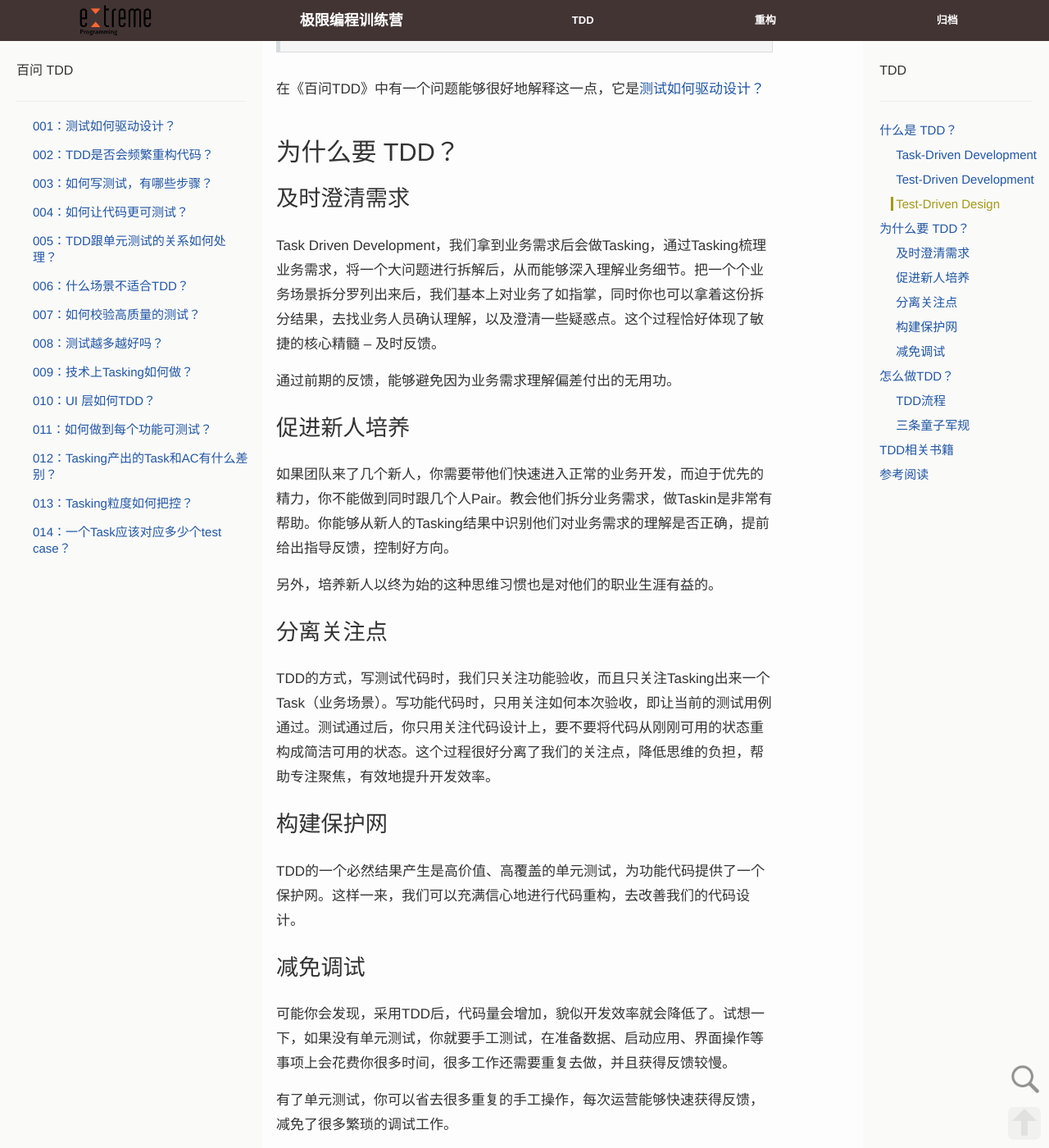
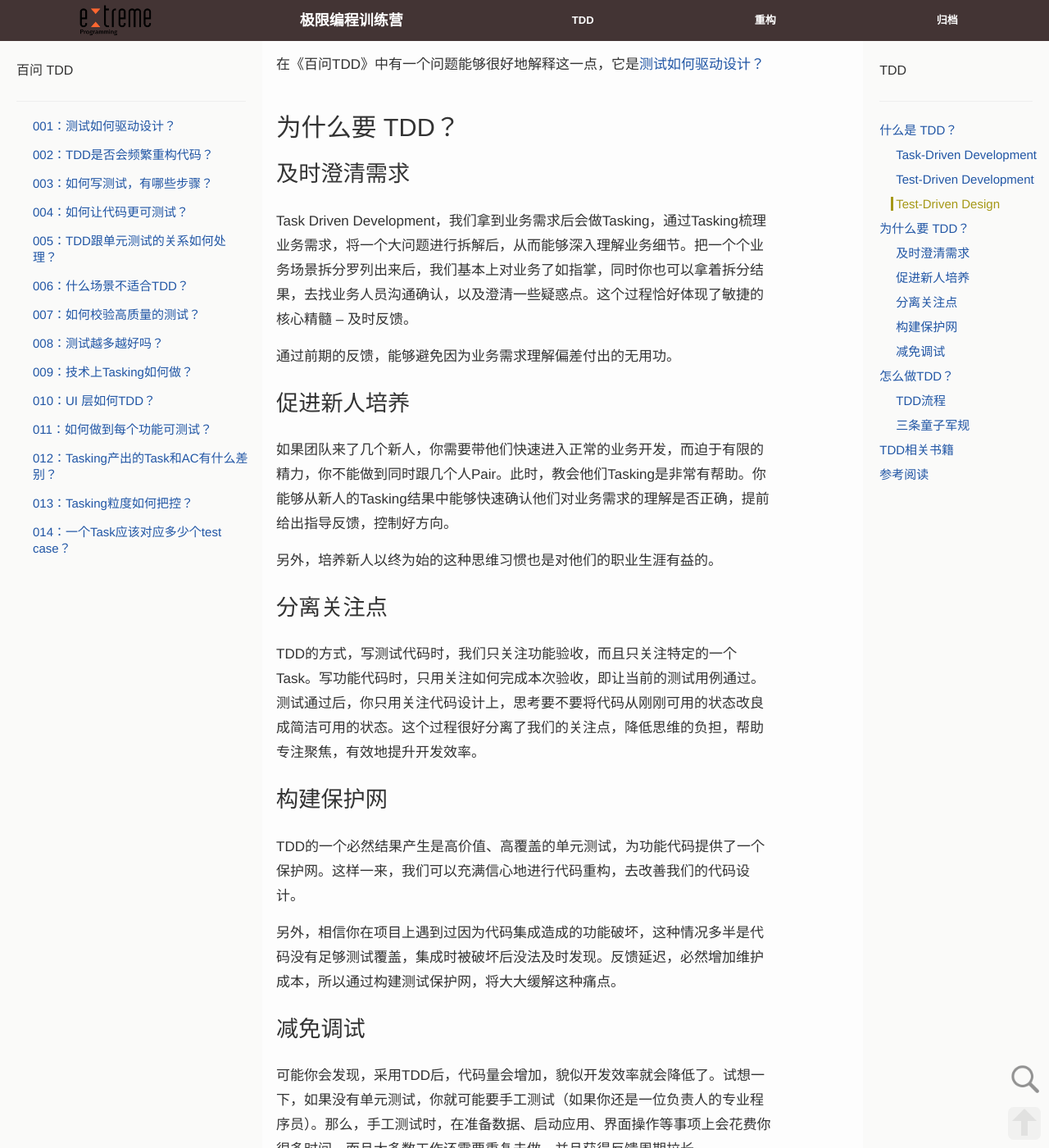
Before and after one commit to xp-bootcamp/xp-bootcamp.github.io, a Jekyll site: the page built from page/01-tdd.md, in a window 1280 px wide and 1400 px high, scrolled down 3798 px. Shown: the whole window at 82% size. Built offline with Jekyll 4.4.1, drawn with Linux system fonts in a browser that asks for light colours; nearby versions of some CDN libraries; comment, search, counter and statistics services are not loaded; a style sheet for code colours, icons or effects is not loaded; some of the changed text lies outside the part shown.

Commit message:
Update tdd
Signed-off-by: Yuan Shenjian <sjyuan@thoughtworks.com>

````diff
--- a/page/01-tdd.md
+++ b/page/01-tdd.md
@@ -54,7 +54,7 @@
 
 
 ### Test-Driven Development
-测试驱动开发，有了上一步Tasking过程中，拆分好的一系列Task，经过一些沟通澄清之后，就可以将这些Task翻译成测试。在翻译的过程中需要注意的一个核心点是 -- 保持业务概念的统一（统一语言的应用）。如何理解这一点呢，来个看一个Task：
+上一步Tasking拆分好的一系列Task，经过沟通澄清之后，就可以将这些Task翻译成测试。在翻译的过程中需要注意的一个核心点是 -- 保持业务概念的统一（统一语言的应用）。如何理解这一点呢，来个看一个Task：
 
 > Given 一个有空位的停车场，When 停车，Then 停车成功，返回一张票据
 
@@ -71,7 +71,7 @@
 ```
 在上述测试代码中，car和ticket都是用了字符串来表示（基本类型偏执），车和票据这两个业务概念没有体现出来，建议是使用`Car`和`Ticket`来代替这两个业务概念。
 
-极限的TDD中，会将以终为始运用到极限。提倡在写测试用力的时候，先写断言，然后一步一步往前倒逼驱动出来测试代码，比如上述的例子，经历的过程如下：
+极限的TDD，会将以终为始的思维运用到极致。它提倡在写测试用例的时候，先写断言，然后一步一步往前倒逼驱动出来测试代码，比如上述的例子，经历的过程如下：
 
 ```java
 {
@@ -116,28 +116,30 @@
 
 
 ### 及时澄清需求
-Task Driven Development，我们拿到业务需求后会做Tasking，通过Tasking梳理业务需求，将一个大问题进行拆解后，从而能够深入理解业务细节。把一个个业务场景拆分罗列出来后，我们基本上对业务了如指掌，同时你也可以拿着这份拆分结果，去找业务人员确认理解，以及澄清一些疑惑点。这个过程恰好体现了敏捷的核心精髓 -- 及时反馈。
+Task Driven Development，我们拿到业务需求后会做Tasking，通过Tasking梳理业务需求，将一个大问题进行拆解后，从而能够深入理解业务细节。把一个个业务场景拆分罗列出来后，我们基本上对业务了如指掌，同时你也可以拿着拆分结果，去找业务人员沟通确认，以及澄清一些疑惑点。这个过程恰好体现了敏捷的核心精髓 -- 及时反馈。
 
 通过前期的反馈，能够避免因为业务需求理解偏差付出的无用功。
 
 ### 促进新人培养
-如果团队来了几个新人，你需要带他们快速进入正常的业务开发，而迫于优先的精力，你不能做到同时跟几个人Pair。教会他们拆分业务需求，做Taskin是非常有帮助。你能够从新人的Tasking结果中识别他们对业务需求的理解是否正确，提前给出指导反馈，控制好方向。
+如果团队来了几个新人，你需要带他们快速进入正常的业务开发，而迫于有限的精力，你不能做到同时跟几个人Pair。此时，教会他们Tasking是非常有帮助。你能够从新人的Tasking结果中能够快速确认他们对业务需求的理解是否正确，提前给出指导反馈，控制好方向。
 
 另外，培养新人以终为始的这种思维习惯也是对他们的职业生涯有益的。
 
 
 ### 分离关注点
-TDD的方式，写测试代码时，我们只关注功能验收，而且只关注Tasking出来一个Task（业务场景）。写功能代码时，只用关注如何本次验收，即让当前的测试用例通过。测试通过后，你只用关注代码设计上，要不要将代码从刚刚可用的状态重构成简洁可用的状态。这个过程很好分离了我们的关注点，降低思维的负担，帮助专注聚焦，有效地提升开发效率。
+TDD的方式，写测试代码时，我们只关注功能验收，而且只关注特定的一个Task。写功能代码时，只用关注如何完成本次验收，即让当前的测试用例通过。测试通过后，你只用关注代码设计上，思考要不要将代码从刚刚可用的状态改良成简洁可用的状态。这个过程很好分离了我们的关注点，降低思维的负担，帮助专注聚焦，有效地提升开发效率。
 
 
 ### 构建保护网
 TDD的一个必然结果产生是高价值、高覆盖的单元测试，为功能代码提供了一个保护网。这样一来，我们可以充满信心地进行代码重构，去改善我们的代码设计。
 
+另外，相信你在项目上遇到过因为代码集成造成的功能破坏，这种情况多半是代码没有足够测试覆盖，集成时被破坏后没法及时发现。反馈延迟，必然增加维护成本，所以通过构建测试保护网，将大大缓解这种痛点。
+
 
 ### 减免调试
-可能你会发现，采用TDD后，代码量会增加，貌似开发效率就会降低了。试想一下，如果没有单元测试，你就要手工测试，在准备数据、启动应用、界面操作等事项上会花费你很多时间，很多工作还需要重复去做，并且获得反馈较慢。
+可能你会发现，采用TDD后，代码量会增加，貌似开发效率就会降低了。试想一下，如果没有单元测试，你就可能要手工测试（如果你还是一位负责人的专业程序员）。那么，手工测试时，在准备数据、启动应用、界面操作等事项上会花费你很多时间，而且大多数工作还需要重复去做，并且获得反馈周期拉长。
 
-有了单元测试，你可以省去很多重复的手工操作，每次运营能够快速获得反馈，减免了很多繁琐的调试工作。
+有了单元测试，你可以省去很多重复的手工操作，每次运行测试能够快速获得反馈，减免了繁琐的调试工作。
 
 
 ## 怎么做TDD？
````
Also changed, not shown: other parts of page/01-tdd.md (+1 -1 lines).
